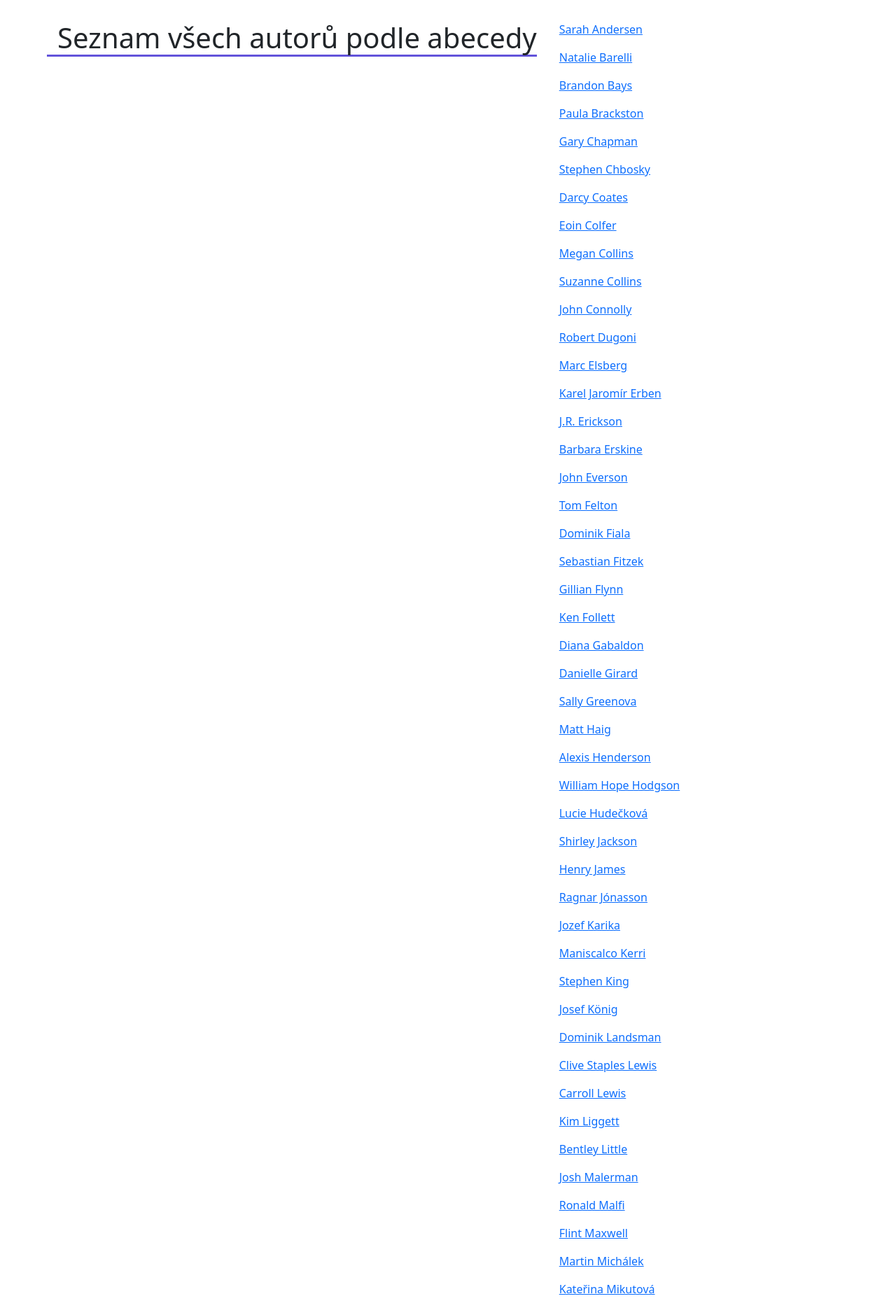
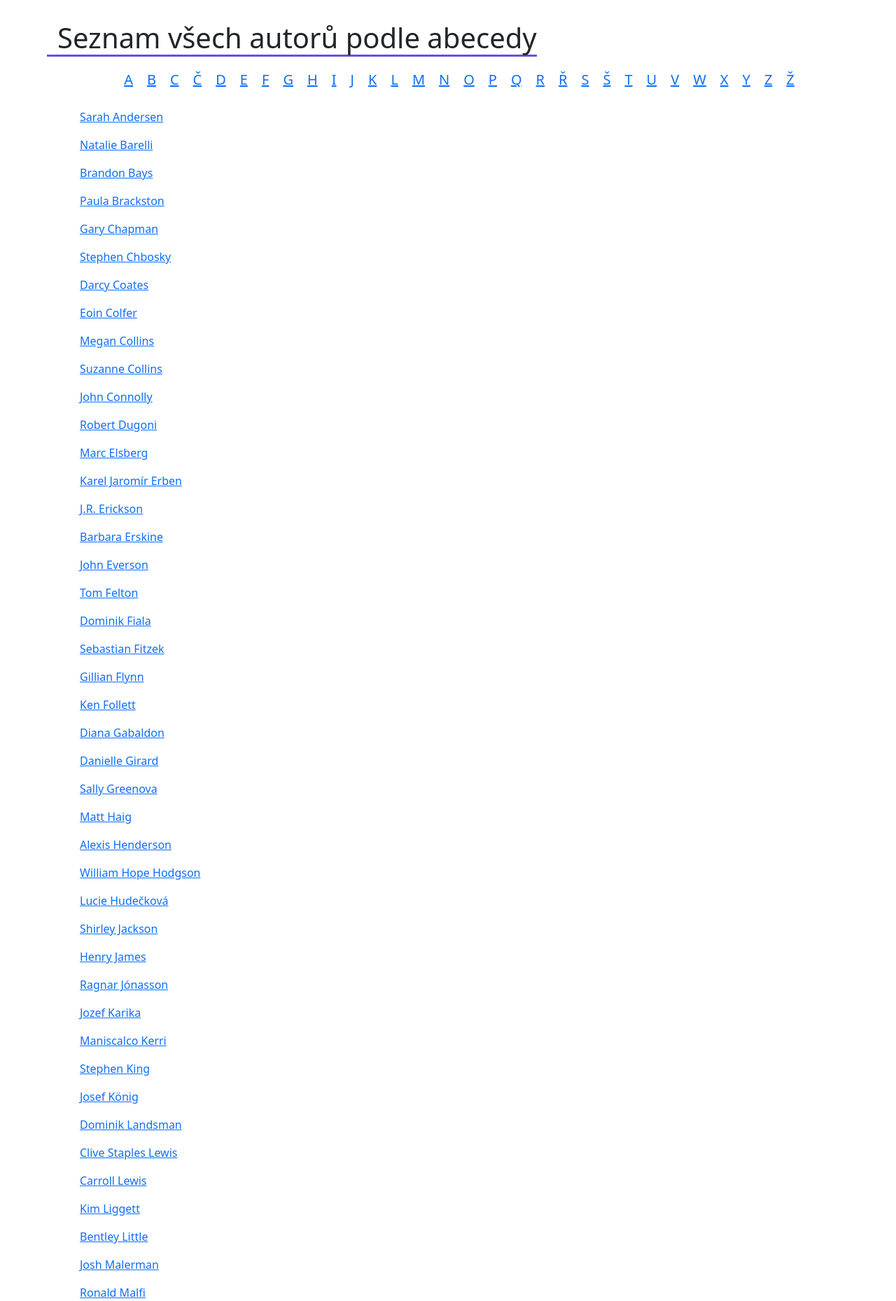
Before and after one commit to vendaciki/E-book-Library, a Django app: page /vsichni-autori/ in a window 1280 px wide. Shown: the part 79-1938 px from the top of the page at 70% size. Run offline with Django 5.2, Linux system fonts and the light colour scheme; data comes from the database, SQL or seed files in the repository; both versions use the stored data as it was after the commit; some web fonts are replaced.

Commit message:
nahrani ikon

```diff
--- a/knihy/models.py
+++ b/knihy/models.py
@@ -13,12 +13,17 @@ class Author(models.Model):
     last_name = models.CharField(max_length=50, null=True, blank=True)
 
     def __str__(self):
-        return f"{self.first_name} {self.last_name}"
+        return f"{self.last_name} {self.first_name}"
+
+
+    class Meta:
+        ordering = ["last_name"]
 
 
 class Genre(models.Model):
     genre = models.CharField(max_length=50)
     slug = models.SlugField(default="", null=False, db_index=True)
+    icon = models.CharField(max_length=50, null=True, blank=True)
 
     def __str__(self):
         return self.genre
@@ -26,6 +31,10 @@ class Genre(models.Model):
     def save(self, *args, **kwargs):
         self.slug = slugify(self.genre)
         super().save(*args, **kwargs)
+
+
+    class Meta:
+        ordering = ["genre"]
 
 
 class Book(models.Model):
--- a/knihy/templates/knihy.html
+++ b/knihy/templates/knihy.html
@@ -96,7 +96,7 @@
         <ul style="padding-left:0;">
             {% for genre in genres %}
             <li>
-                <a href="{% url 'zanr' genre.slug %}">{{ genre }} ({{ genre.book_set.count }})</a>
+                <a href="{% url 'zanr' genre.slug %}"><i class="{{ genre.icon }}"></i> {{ genre }} ({{ genre.book_set.count }})</a>
             </li>
             {% endfor %}
         </ul>
--- a/knihy/templates/vsichni-autori.html
+++ b/knihy/templates/vsichni-autori.html
@@ -6,6 +6,15 @@ Seznam všech autorů
 
 {% block content %}
 <h1>Seznam všech autorů podle abecedy</h1>
+
+<div class="abeceda-autoru">
+    <ul>{% for char in 'ABCČDEFGHIJKLMNOPQRŘSŠTUVWXYZŽ'%}
+        <li style="list-style-type: none; padding: 10px;">
+            <a href="">{{ char }}</a>
+        </li>
+    </ul>
+    {% endfor %}
+</div>
 
 <ul>
 {% for author in all_authors %}
--- a/static/css/style.css
+++ b/static/css/style.css
@@ -394,7 +394,13 @@ h1::after {
     background-color: #000;
 }
 
-
+.abeceda-autoru {
+    display: flex;
+    flex-wrap: wrap;
+    width: 100%;
+    justify-content: center;
+    font-size: 20px;
+}
 
 
 
```
Also changed, not shown: db.sqlite3, knihy/migrations/0006_genre_icon.py (added), knihy/migrations/0007_alter_genre_options.py (added), knihy/migrations/0008_alter_author_options.py (added).
